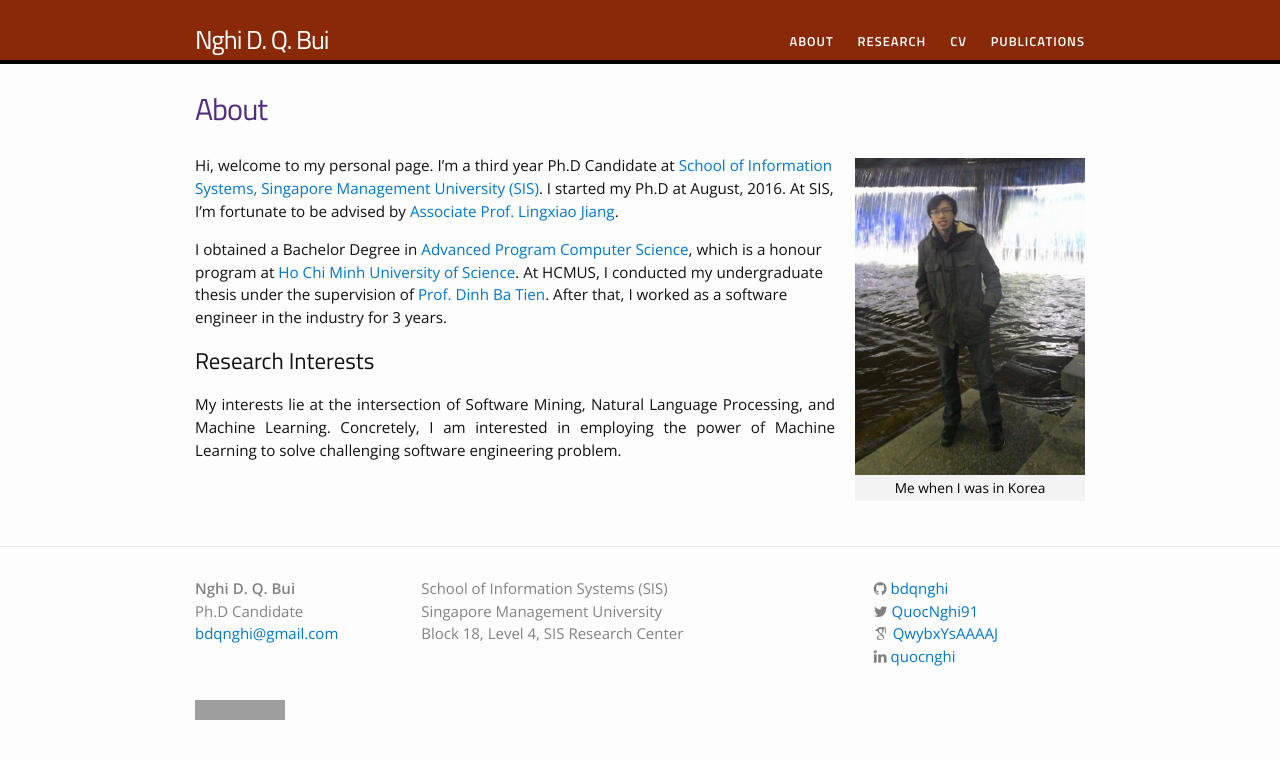
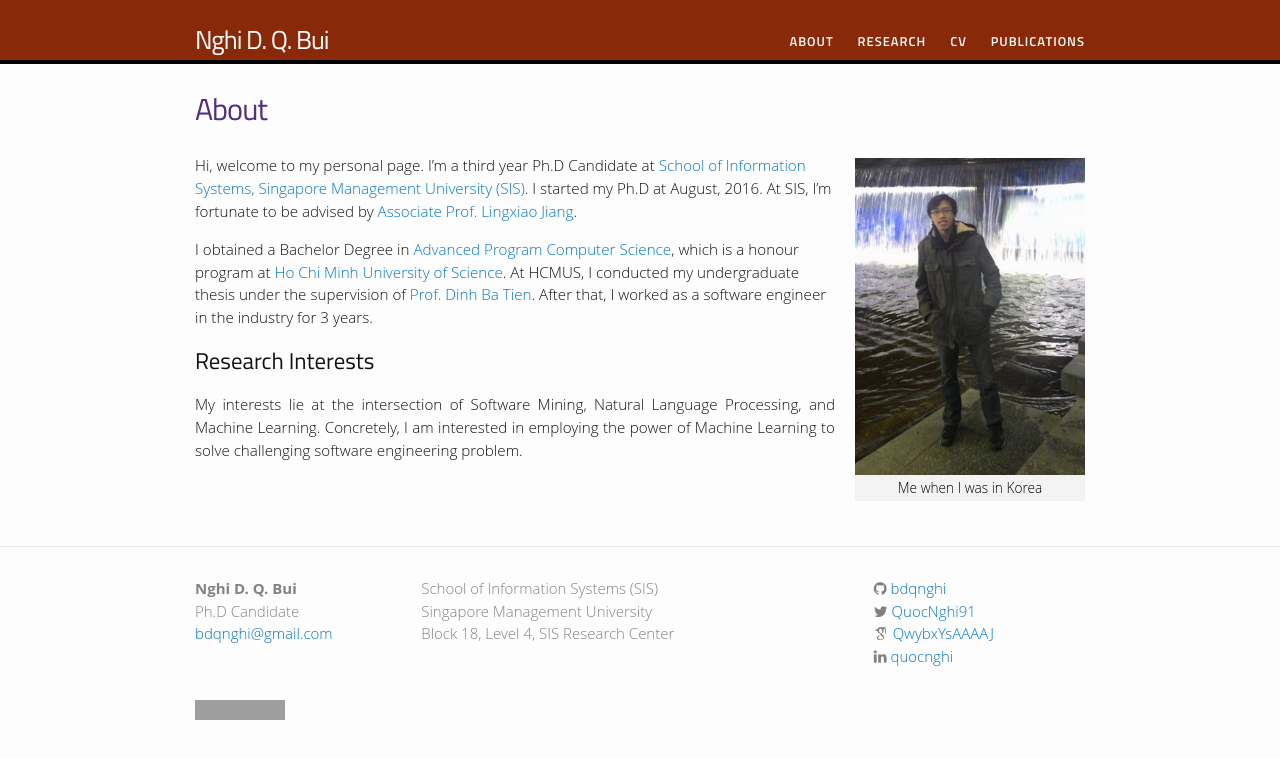
Before and after one commit to bdqnghi/bdqnghi.github.io, a Jekyll site: the page built from index.md, in a window 1280 px wide. Shown: the top 759 px of the page. Built offline with Jekyll 4.4.1, drawn with Linux system fonts in a browser that asks for light colours; nearby versions of some CDN libraries; some web fonts are replaced; grey boxes are pictures that could not be loaded.

Commit message:
fix font

```diff
--- a/_includes/head.html
+++ b/_includes/head.html
@@ -9,9 +9,9 @@
   <link rel="stylesheet" href="{{ "/css/main.css" | prepend: site.baseurl }}">
   <link rel="canonical" href="{{ page.url | replace:'index.html','' | prepend: site.baseurl | prepend: site.url }}">
   <link rel="alternate" type="application/rss+xml" title="{{ site.title }}" href="{{ "/feed.xml" | prepend: site.baseurl | prepend: site.url }}">
-  <link rel='stylesheet' id='open-sans-css'  href='//fonts.googleapis.com/css?family=Open+Sans%3A300italic%2C400italic%2C600italic%2C300%2C400%2C600&#038;subset=latin%2Clatin-ext&#038;ver=4.2.4' type='text/css' media='all' />
-    <link href='http://fonts.googleapis.com/css?family=Titillium+Web:600italic,600,400,400italic' rel='stylesheet' type='text/css'>
-    <link rel="stylesheet" href="https://www.osu.edu/assets/fonts/webfonts.css">
-    <link rel="stylesheet" href="//maxcdn.bootstrapcdn.com/font-awesome/4.3.0/css/font-awesome.min.css">
-    <link rel="stylesheet" href="{{ "/css/academicons-1.8.0/css/academicons.css" | prepend: site.baseurl }}">
+
+<link href='http://fonts.googleapis.com/css?family=Titillium+Web:600italic,600,400,400italic' rel='stylesheet' type='text/css'>
+<link rel="stylesheet" href="https://www.osu.edu/assets/fonts/webfonts.css">
+<link rel="stylesheet" href="//maxcdn.bootstrapcdn.com/font-awesome/4.3.0/css/font-awesome.min.css">
+<link rel="stylesheet" href="{{ "/css/academicons-1.8.0/css/academicons.css" | prepend: site.baseurl }}">
 </head>
```
